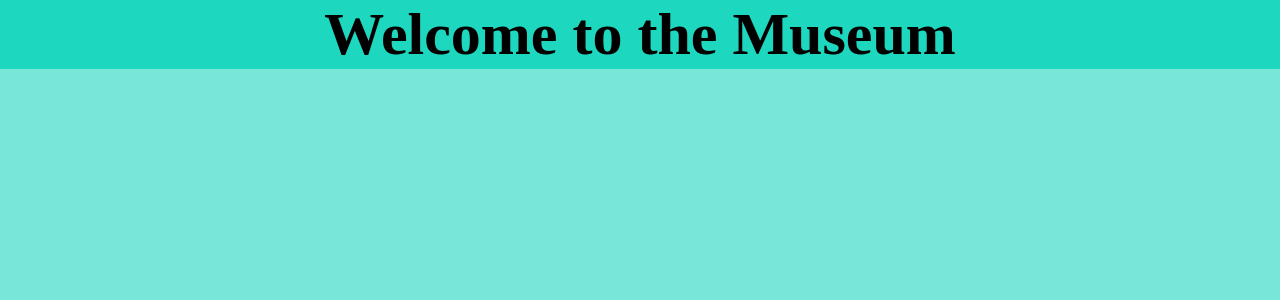
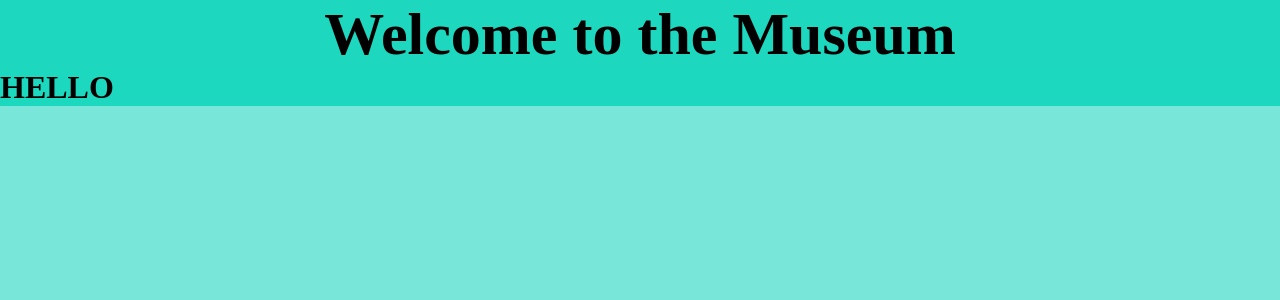
Before and after one commit to AdamN8142/art-vuer, a Vue app: page / in a window 1280 px wide. Shown: the top 300 px of the page. Built offline with nearby package versions, Linux system fonts and the light colour scheme; no server answers.

Commit message:
Add individual Card component

```diff
--- /dev/null
+++ b/src/components/Card.vue
@@ -0,0 +1,16 @@
+<template>
+  <div class="card">
+   <h1>HELLO</h1>
+  </div>
+</template>
+
+<script>
+  export default {
+    name: 'Card',
+  }
+</script>
+
+<style scoped>
+
+
+</style>
--- a/src/components/CardContainer.vue
+++ b/src/components/CardContainer.vue
@@ -1,15 +1,20 @@
 <template>
   <div class="container">
-
+    <Card />
   </div>
 </template>
 
 
 
 <script>
+import Card from './Card'
+
   export default {
     name: 'CardContainer',
-    props: ['images']
+    props: ['images'],
+    components: {
+      Card
+    }
   }
 </script>
 
--- a/src/components/Header.vue
+++ b/src/components/Header.vue
@@ -10,7 +10,6 @@ export default {
 }
 </script>
 
-<!-- Add "scoped" attribute to limit CSS to this component only -->
 <style scoped>
 .hello {
   text-align: center;
```
